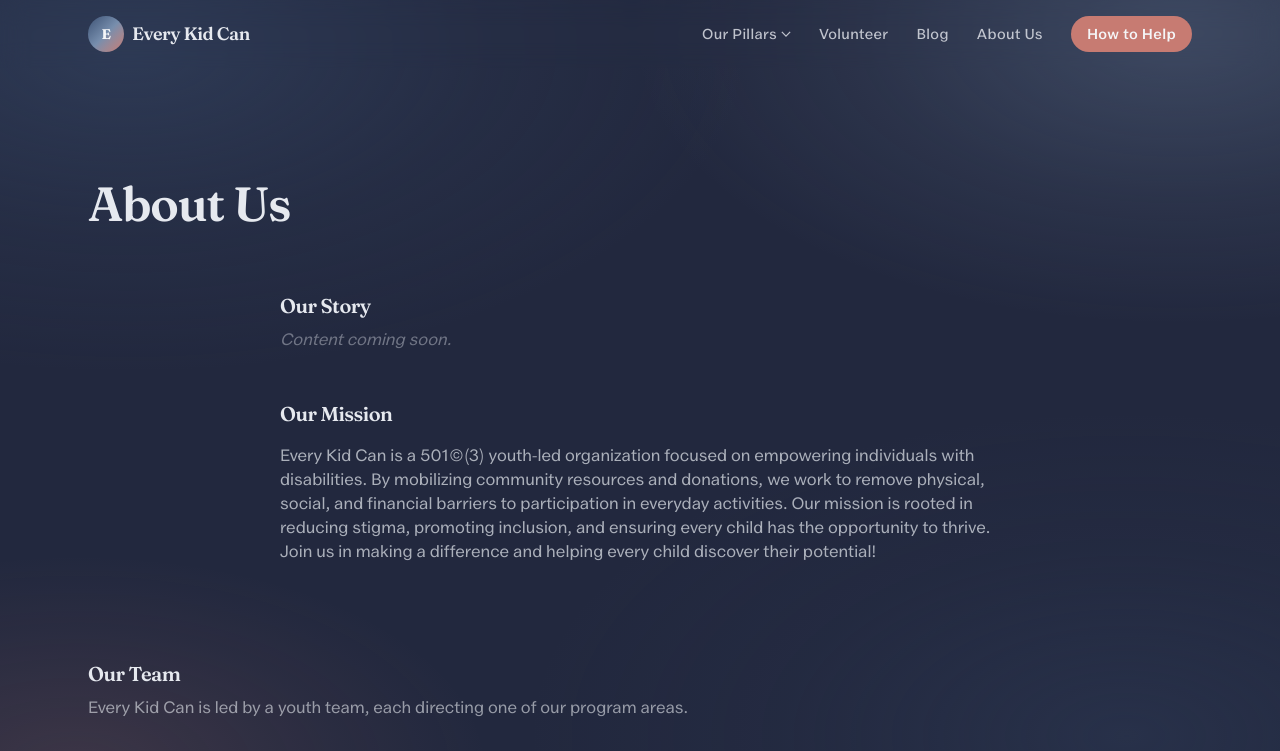
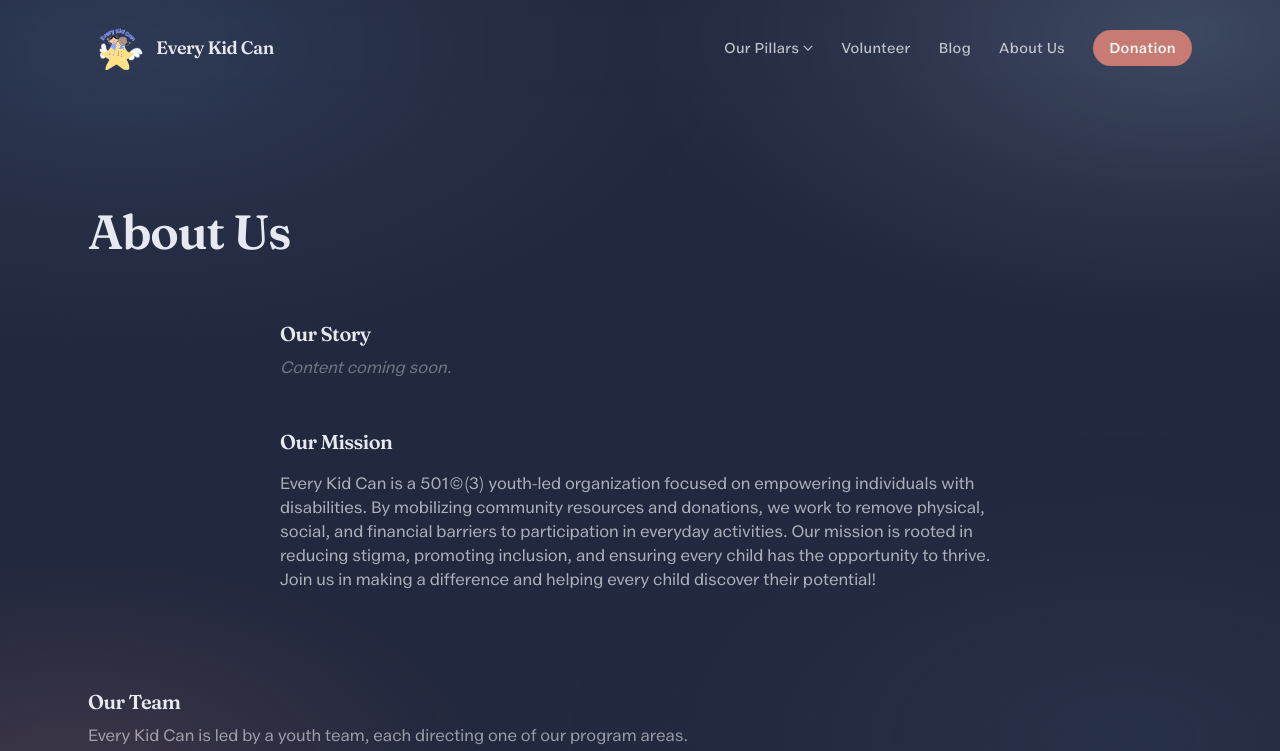
Before and after one commit to rebeccachoo/yuri-project, a Next.js app: page /about in a window 1280 px wide. Shown: the top 751 px of the page. Built offline with nearby package versions, Linux system fonts and the light colour scheme.

Commit message:
Update logo

```diff
--- a/app/layout.tsx
+++ b/app/layout.tsx
@@ -8,11 +8,31 @@
 const valleySans = localFont({
   variable: "--font-valley-sans",
   src: [
-    { path: "./fonts/valley-sans/ValleySans-Regular.ttf", weight: "400", style: "normal" },
-    { path: "./fonts/valley-sans/ValleySans-Medium.ttf", weight: "500", style: "normal" },
-    { path: "./fonts/valley-sans/ValleySans-SemiBold.ttf", weight: "600", style: "normal" },
-    { path: "./fonts/valley-sans/ValleySans-Bold.ttf", weight: "700", style: "normal" },
-    { path: "./fonts/valley-sans/ValleySans-ExtraBold.ttf", weight: "800", style: "normal" },
+    {
+      path: "./fonts/valley-sans/ValleySans-Regular.ttf",
+      weight: "400",
+      style: "normal",
+    },
+    {
+      path: "./fonts/valley-sans/ValleySans-Medium.ttf",
+      weight: "500",
+      style: "normal",
+    },
+    {
+      path: "./fonts/valley-sans/ValleySans-SemiBold.ttf",
+      weight: "600",
+      style: "normal",
+    },
+    {
+      path: "./fonts/valley-sans/ValleySans-Bold.ttf",
+      weight: "700",
+      style: "normal",
+    },
+    {
+      path: "./fonts/valley-sans/ValleySans-ExtraBold.ttf",
+      weight: "800",
+      style: "normal",
+    },
   ],
   display: "swap",
 });
--- a/components/Navbar.tsx
+++ b/components/Navbar.tsx
@@ -3,22 +3,28 @@
 import Link from "next/link";
 import { useState } from "react";
 import { pillars } from "@/data/pillars";
+import Image from "next/image";
 
 export default function Navbar() {
   const [pillarsOpen, setPillarsOpen] = useState(false);
   const [mobileOpen, setMobileOpen] = useState(false);
 
   return (
-    <header className="sticky top-0 z-50 backdrop-blur-md">
+    <header className="sticky top-0 z-50 backdrop-blur-sm">
       <div className="mx-auto flex max-w-6xl items-center justify-between px-6 py-4">
         <Link
           href="/"
           onClick={() => setMobileOpen(false)}
-          className="flex items-center gap-2 font-serif text-lg font-semibold tracking-tight text-mist"
+          className="flex flex-row items-center gap-2 font-serif text-lg font-semibold tracking-tight text-mist"
         >
-          <span className="flex h-9 w-9 shrink-0 items-center justify-center rounded-full bg-linear-to-br from-flame-start via-flame-mid to-flame-end text-sm font-bold text-ink">
-            E
-          </span>
+          <Image
+            src="/images/ekc_logo.png"
+            alt="Every Kid Can logo"
+            width={60}
+            height={60}
+            loading="eager"
+          />
+
           <span className="hidden sm:inline">Every Kid Can</span>
         </Link>
 
@@ -28,14 +34,22 @@
             onMouseEnter={() => setPillarsOpen(true)}
             onMouseLeave={() => setPillarsOpen(false)}
           >
-            <Link href="/pillars" className="flex items-center gap-1 transition-colors hover:text-gold">
+            <Link
+              href="/pillars"
+              className="flex items-center gap-1 transition-colors hover:text-gold"
+            >
               Our Pillars
               <svg
                 aria-hidden="true"
                 viewBox="0 0 12 8"
                 className={`h-2.5 w-2.5 transition-transform ${pillarsOpen ? "rotate-180" : ""}`}
               >
-                <path d="M1 1.5 6 6.5 11 1.5" stroke="currentColor" strokeWidth="1.5" fill="none" />
+                <path
+                  d="M1 1.5 6 6.5 11 1.5"
+                  stroke="currentColor"
+                  strokeWidth="1.5"
+                  fill="none"
+                />
               </svg>
             </Link>
             {pillarsOpen && (
@@ -65,7 +79,7 @@
             href="/how-to-help"
             className="rounded-full bg-gold px-4 py-2 font-semibold text-ink transition-opacity hover:opacity-90"
           >
-            How to Help
+            Donation
           </Link>
         </nav>
 
@@ -79,7 +93,9 @@
           <span
             className={`h-0.5 w-6 rounded-full bg-mist transition-transform ${mobileOpen ? "translate-y-2 rotate-45" : ""}`}
           />
-          <span className={`h-0.5 w-6 rounded-full bg-mist transition-opacity ${mobileOpen ? "opacity-0" : ""}`} />
+          <span
+            className={`h-0.5 w-6 rounded-full bg-mist transition-opacity ${mobileOpen ? "opacity-0" : ""}`}
+          />
           <span
             className={`h-0.5 w-6 rounded-full bg-mist transition-transform ${mobileOpen ? "-translate-y-2 -rotate-45" : ""}`}
           />
@@ -88,16 +104,32 @@
 
       {mobileOpen && (
         <nav className="flex flex-col gap-1 border-t border-ink/10 bg-base px-6 py-4 text-sm font-medium tracking-wide text-mist/80 lg:hidden">
-          <Link href="/pillars" className="py-2 hover:text-gold" onClick={() => setMobileOpen(false)}>
+          <Link
+            href="/pillars"
+            className="py-2 hover:text-gold"
+            onClick={() => setMobileOpen(false)}
+          >
             Our Pillars
           </Link>
-          <Link href="/volunteer" className="py-2 hover:text-gold" onClick={() => setMobileOpen(false)}>
+          <Link
+            href="/volunteer"
+            className="py-2 hover:text-gold"
+            onClick={() => setMobileOpen(false)}
+          >
             Volunteer
           </Link>
-          <Link href="/blog" className="py-2 hover:text-gold" onClick={() => setMobileOpen(false)}>
+          <Link
+            href="/blog"
+            className="py-2 hover:text-gold"
+            onClick={() => setMobileOpen(false)}
+          >
             Blog
           </Link>
-          <Link href="/about" className="py-2 hover:text-gold" onClick={() => setMobileOpen(false)}>
+          <Link
+            href="/about"
+            className="py-2 hover:text-gold"
+            onClick={() => setMobileOpen(false)}
+          >
             About Us
           </Link>
           <Link
@@ -105,7 +137,7 @@
             onClick={() => setMobileOpen(false)}
             className="mt-2 w-fit rounded-full bg-gold px-4 py-2 font-semibold text-ink"
           >
-            How to Help
+            Donation
           </Link>
         </nav>
       )}
--- a/components/PageHeader.tsx
+++ b/components/PageHeader.tsx
@@ -21,7 +21,9 @@
       >
         {title}
       </h1>
-      {description && <p className="mt-4 max-w-2xl text-mist/70">{description}</p>}
+      {description && (
+        <p className="mt-4 max-w-2xl text-mist/70">{description}</p>
+      )}
     </div>
   );
 }
--- a/lib/supabase/server.ts
+++ b/lib/supabase/server.ts
@@ -19,7 +19,7 @@
         setAll(cookiesToSet) {
           try {
             cookiesToSet.forEach(({ name, value, options }) =>
-              cookieStore.set(name, value, options)
+              cookieStore.set(name, value, options),
             );
           } catch {
             // Called from a Server Component render, where cookies can't be
@@ -28,6 +28,6 @@
           }
         },
       },
-    }
+    },
   );
 }
```
